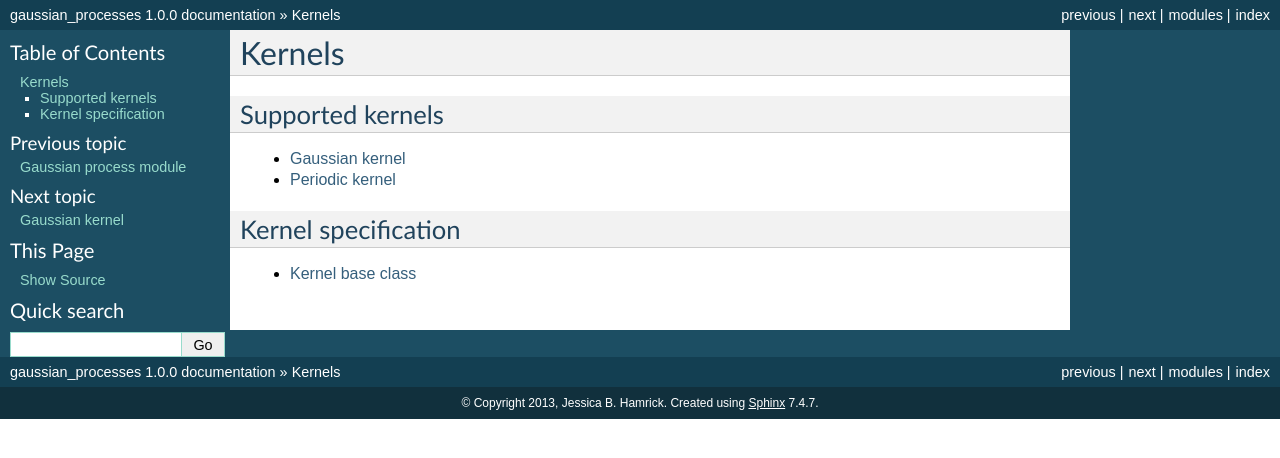
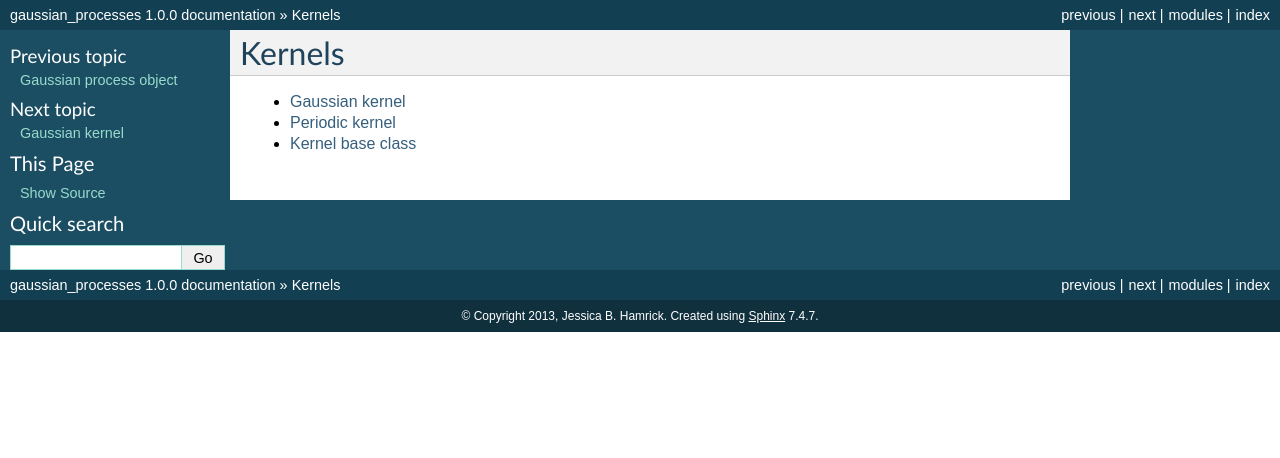
Before and after one commit to jhamrick/gaussian_processes, a Sphinx documentation site: the page built from docs/source/gp.kernels.rst, in a window 1280 px wide. Shown: the top 458 px of the page. Built offline with Sphinx 7.4.7, drawn with Linux system fonts in a browser that asks for light colours.

Commit message:
Use full module paths in documentation

```diff
--- a/docs/source/gp.gp.rst
+++ b/docs/source/gp.gp.rst
@@ -1,7 +1,7 @@
-Gaussian process module
+Gaussian process object
 =======================
 
-.. automodule:: gp.gp
+.. autoclass:: gp.gp.GP
     :members:
     :undoc-members:
     :show-inheritance:
--- a/docs/source/gp.kernels.GaussianKernel.rst
+++ b/docs/source/gp.kernels.GaussianKernel.rst
@@ -1,4 +1,4 @@
 Gaussian kernel
 ===============
 
-.. autoclass:: gp.kernels.GaussianKernel
+.. autoclass:: gp.kernels.gaussian.GaussianKernel
--- a/docs/source/gp.kernels.Kernel.rst
+++ b/docs/source/gp.kernels.Kernel.rst
@@ -1,4 +1,4 @@
 Kernel base class
 =================
 
-.. autoclass:: gp.kernels.Kernel
+.. autoclass:: gp.kernels.base.Kernel
--- a/docs/source/gp.kernels.PeriodicKernel.rst
+++ b/docs/source/gp.kernels.PeriodicKernel.rst
@@ -1,4 +1,4 @@
 Periodic kernel
 ===============
 
-.. autoclass:: gp.kernels.PeriodicKernel
+.. autoclass:: gp.kernels.periodic.PeriodicKernel
--- a/docs/source/gp.kernels.rst
+++ b/docs/source/gp.kernels.rst
@@ -2,20 +2,10 @@
 =======
 
 .. module:: gp.kernels
-
-Supported kernels
------------------
 
 .. toctree::
     :maxdepth: 1
 
     gp.kernels.GaussianKernel
     gp.kernels.PeriodicKernel
-
-Kernel specification
---------------------
-
-.. toctree::
-    :maxdepth: 1
-
     gp.kernels.Kernel
```
Also changed, not shown: 2 other files.
